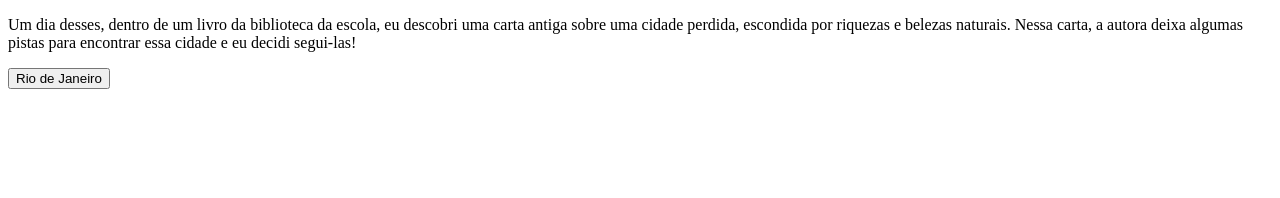
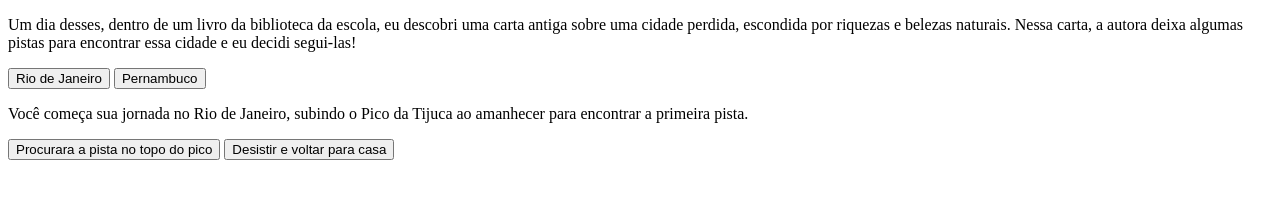
Before and after one commit to eaig14/Uma-nova-aventura, a plain HTML site: page index.html in a window 1280 px wide. Drawn offline with Linux system fonts and the light colour scheme.

Commit message:
add.botão

```diff
--- a/index.html
+++ b/index.html
@@ -11,17 +11,36 @@
 <body>
 
 <main>
+    <div class="passo ativo" id="passo-0">
     <p>
         Um dia desses, dentro de um livro da biblioteca da escola, eu descobri uma carta antiga sobre uma cidade perdida, escondida por riquezas e belezas naturais. Nessa carta, a autora deixa algumas pistas para encontrar essa cidade e eu decidi segui-las!
     </p>
 
-    <button>
+    <button class="btn-proximo" data-proximo="1" >
         Rio de Janeiro
     </button>
 
-</main>
+    <button class="btn-proximo" data-proximo="2">
+       Pernambuco
+    </button>
+</div>
 
 
+<div class="passo" id="passo-1">
+ <p>Você começa sua jornada no Rio de Janeiro, subindo o Pico da Tijuca ao amanhecer para encontrar a primeira pista. </p>
+
+<button class="btn-proximo" data-proximo="3" >
+    Procurara a pista no topo do pico
+</button>
+
+<button class="btn-proximo" data-proximo="4">
+    Desistir e voltar para casa
+</button>
+
+
+</div>
+
+</main>
 
 </body>
 </html>
```
